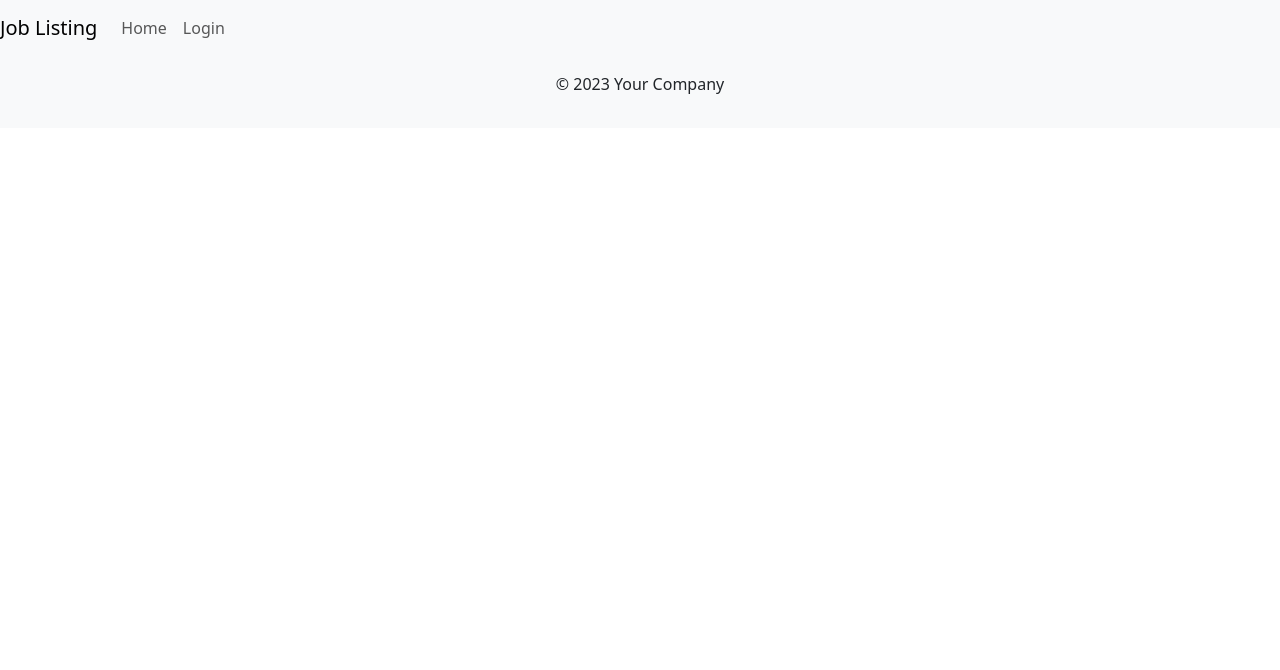
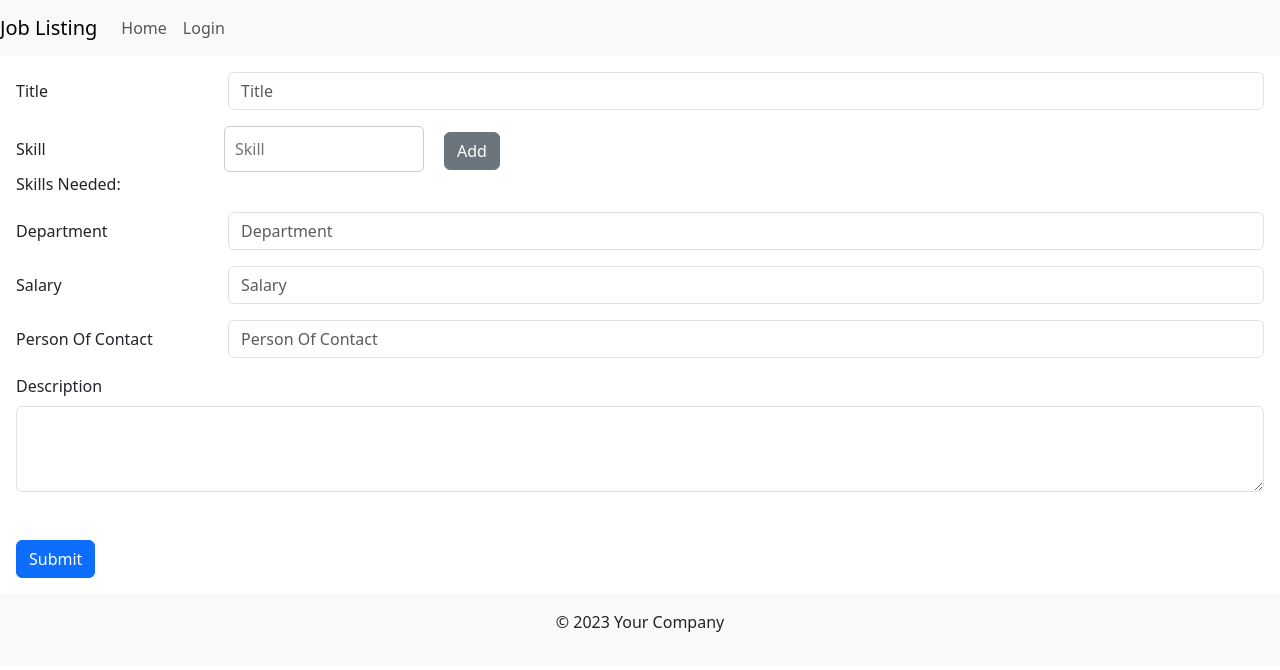
Before and after one commit to yirenong/IS212T8, a Vue app in the folder vue/: page / in a window 1280 px wide. Shown: the top 670 px of the page. Built offline with nearby package versions, Linux system fonts and the light colour scheme.

Commit message:
Updated Role Creation Modal

```diff
--- a/vue/package.json
+++ b/vue/package.json
@@ -8,6 +8,7 @@
     "lint": "vue-cli-service lint"
   },
   "dependencies": {
+    "@popperjs/core": "^2.11.8",
     "axios": "^1.5.0",
     "bootstrap": "^5.3.2",
     "core-js": "^3.8.3",
--- a/vue/src/App.vue
+++ b/vue/src/App.vue
@@ -1,6 +1,7 @@
 <template>
   <div id="app">
     <AppHeader />
+    <RoleCreationModal />
     <!-- Use named views to specify where components should be rendered -->
     <router-view></router-view>
     <!-- The footer remains constant -->
@@ -11,11 +12,13 @@
 <script>
 import AppHeader from './components/HeaderComp.vue';
 import AppFooter from './components/FooterComp.vue';
+import RoleCreationModal from './components/RoleCreationModal.vue';
 
 export default {
   components: {
     AppHeader,
     AppFooter,
+    RoleCreationModal
   },
 };
 </script>
--- /dev/null
+++ b/vue/src/components/RoleCreationModal.vue
@@ -0,0 +1,268 @@
+<template>
+  <div class="p-3">
+    <form v-if="!submitted" @submit.prevent="submitForm">
+      <!-- Title Field -->
+      <div class="form-group row mb-3">
+        <label for="title" class="col-sm-2 col-form-label">Title</label>
+        <div class="col-sm-10">
+          <input v-model="formData.title" class="form-control" id="title" placeholder="Title">
+        </div>
+      </div>
+      <div class="alert alert-danger" v-if="formErrors.title" role="alert">
+          {{ formErrors.title }}
+      </div>
+
+      <!-- Skills Field -->
+      <div class="skill-field">
+        <label for="skill" class="col-sm-2 col-form-label">Skill</label>
+        <div class="select-container mr-5">
+          <input class="custom-select mr-3" id="skill" v-model="skillQuery"
+              @click="toggleDropdown"
+              placeholder="Skill"
+          >
+          <ul class="select-options" v-show="showDropdown">
+              <li class="select-option"
+                  v-for="(skill, index) in skillList"
+                  :key="index"
+                  @click="selectSkill(skill)">
+                  {{ skill }}
+              </li>
+          </ul>
+          <button class="btn btn-secondary" @click.prevent="addSkill">Add</button>
+          </div>
+
+          <p>Skills Needed: </p>
+          <ul class="list-group list-group-horizontal">
+              <li v-for="(skill, index) in formData.skills"
+              :key="index"
+              class="list-group-item">
+                  <span>{{ skill }}</span>
+                  <button @click.prevent="removeSkill(skill)" type="button" class="close" aria-label="Close"><span aria-hidden="true">&times;</span></button>
+              </li>
+          </ul>
+      </div>
+
+      <!-- Department Field -->
+      <div class="form-group row mb-3">
+        <label for="department" class="col-sm-2 col-form-label">Department</label>
+        <div class="col-sm-10">
+          <input v-model="formData.department" class="form-control" id="department" placeholder="Department">
+        </div>
+      </div>
+      <div class="alert alert-danger" v-if="formErrors.department" role="alert">
+          {{ formErrors.department }}
+      </div>
+
+      <!-- Salary Field -->
+      <div class="form-group row mb-3">
+        <label for="salary" class="col-sm-2 col-form-label">Salary</label>
+        <div class="col-sm-10">
+          <input v-model="formData.salary" type="number" class="form-control" id="salary" placeholder="Salary">
+        </div>
+      </div>
+      <div class="alert alert-danger" v-if="formErrors.salary" role="alert">
+          {{ formErrors.salary }}
+      </div>
+
+      <!-- Person of Contact Field -->
+      <div class="form-group row mb-3">
+        <label for="personOfContact" class="col-sm-2 col-form-label">Person Of Contact</label>
+        <div class="col-sm-10">
+          <input v-model="formData.personOfContact" class="form-control" id="personOfContact" placeholder="Person Of Contact">
+        </div>
+      </div>
+      <div class="alert alert-danger" v-if="formErrors.personOfContact" role="alert">
+          {{ formErrors.personOfContact }}
+      </div>
+
+      <!-- Description Field -->
+      <div class="form-group mb-5">
+        <label for="description" class="mb-2">Description</label>
+        <textarea v-model="formData.description" class="form-control" id="description" rows="3"></textarea>
+      </div>
+
+      <button type="submit" class="btn btn-primary">Submit</button>
+    </form>
+
+    <div v-if="submitted">
+      <h2>Role Created Successfully!</h2>
+      <p>Title: {{ formData.title }}</p>
+      <p>Skills Needed: {{ formData.skills }}</p>
+      <p>Department: {{ formData.department }}</p>
+      <p>Salary: {{ formData.salary }}</p>
+      <p>Person of Contact: {{ formData.personOfContact }}</p>
+      <p>Description: {{ formData.description }}</p>
+      <button @click="restart" class="btn btn-primary">Create New Role</button>
+    </div>
+  </div>
+</template>
+
+<script>
+
+export default {
+  data() {
+    return {
+      formData: {
+        title: '',
+        skills: [],
+        department: '',
+        salary: '',
+        personOfContact: '',
+        description: '',
+      },
+      submitted: false,
+      formErrors: {
+          title: '',
+          department: '',
+          salary: '',
+          personOfContact: '',
+          description: ''
+      },
+      skillList: ['HTML', 'CSS', 'JavaScript', 'React', 'Vue'],
+      skillQuery: '',
+      showDropdown: false
+    };
+  },
+  methods: {
+      submitForm() {
+          // Reset form errors
+          this.formErrors = {
+              title: '',
+              department: '',
+              salary: '',
+              personOfContact: '',
+              description: ''
+          }
+
+          // Form Validation
+          this.formErrors.title = validateEmpty(this.formData.title)
+          this.formErrors.department = validateEmpty(this.formData.department)
+          this.formErrors.salary = validateSalary(this.formData.salary)
+          this.formErrors.personOfContact = validateEmpty(this.formData.personOfContact)
+
+          // Check if there are any errors
+          if (this.formErrors.title ||
+              this.formErrors.department ||
+              this.formErrors.salary ||
+              this.formErrors.personOfContact
+          ) {
+              return
+          }
+
+          // Add or Return form data
+
+          this.submitted = true;
+      },
+      toggleDropdown() {
+          this.showDropdown = !this.showDropdown
+      },
+      closeDropdown() {
+          this.showDropdown = false;
+      },
+      selectSkill(value) {
+          this.skillQuery = value
+          this.showDropdown = false
+      },
+      addSkill() {
+          if (this.skillQuery == '') return
+          this.formData.skills.push(this.skillQuery)
+          this.skillQuery = ''
+      },
+      removeSkill(skill) {
+          this.formData.skills = this.formData.skills.filter(s => s != skill)
+      },
+      restart() {
+          this.formData = {
+            title: '',
+            skills: [],
+            department: '',
+            salary: '',
+            personOfContact: '',
+            description: '',
+          }
+          this.submitted = false;
+      }
+  }
+};
+
+function validateEmpty(value) {
+  if (value == "" || value == null) return "Field cannot be empty."
+  return ""
+}
+
+function validateSalary(value) {
+  return validateEmpty(value) || ((value < 0) ? "Salary cannot be negative" : "")
+}
+
+</script>
+
+<style scoped>
+/* Add your CSS styles here */
+.error {
+  color: red;
+}
+
+/* Disable number arrows */
+input::-webkit-outer-spin-button,
+input::-webkit-inner-spin-button {
+  -webkit-appearance: none;
+  margin: 0;
+}
+
+/* Style skill select field  */
+.select-container {
+position: relative;
+display: inline-block;
+}
+
+.custom-select {
+width: 200px;
+padding: 10px;
+border: 1px solid #ccc;
+border-radius: 5px;
+transition: 0.3s;
+margin-right: 20px;
+}
+
+.custom-select:focus {
+border:1px solid #67affc;
+box-shadow: 0px 0px 1px 3px #cfe2ff;
+}
+
+.custom-select:focus {
+outline: none;
+}
+
+.select-options {
+position: absolute;
+z-index: 1;
+background-color: #fff;
+border: 1px solid #ccc;
+border-top: none;
+border-radius: 0 0 5px 5px;
+max-height: 150px;
+overflow-y: auto;
+list-style-type: none;
+margin: 0;
+padding: 0;
+}
+
+.select-options.active {
+display: block;
+}
+
+.select-option {
+padding: 10px;
+cursor: pointer;
+}
+
+.select-option:hover {
+background-color: #f0f0f0;
+}
+
+.select-option.highlighted {
+background-color: #007bff;
+color: #fff;
+}
+
+</style>
```
Also changed, not shown: 1 other file (tests, documents, lock files or other folders).
